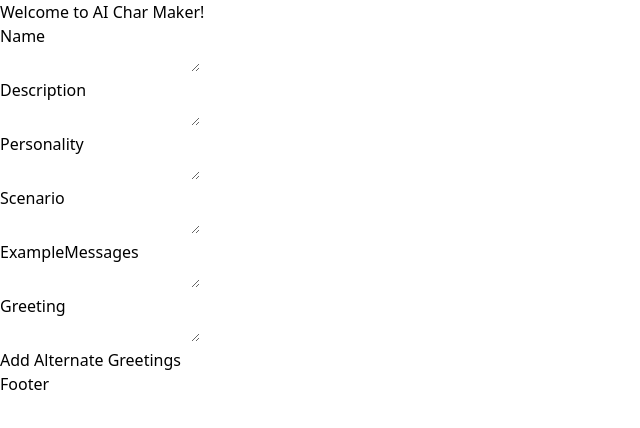
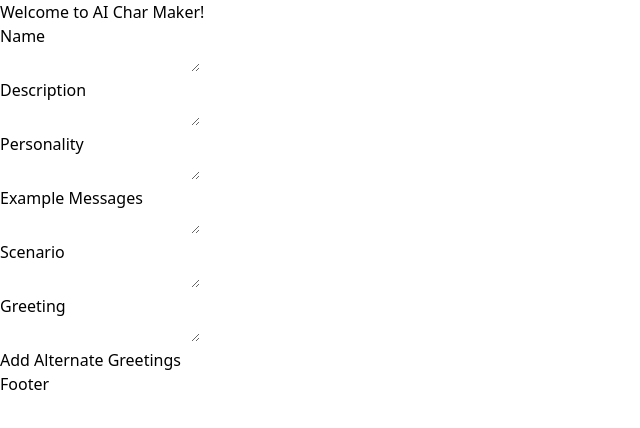
Before and after one commit to DJTX97/char-maker, a React (Vite) app: page / in a window 1280 px wide. Shown: the top 428 px of the page, without its empty margins (0-640 px from the left). Built offline with nearby package versions, Linux system fonts and the light colour scheme.

Commit message:
refactor: refactored input functionality

```diff
--- a/src/components/AltGreetings.tsx
+++ b/src/components/AltGreetings.tsx
@@ -1,36 +1,37 @@
 import Input from "./Input";
 import { useAtom } from "jotai/react";
-import { altGreetStore } from "../data/MainStore";
+import { altGreetStore, altGreetType } from "../data/MainStore";
+import { useEffect, useState } from "react";
 
 export default function AltGreetings() {
   const [altGreets, setAltGreets] = useAtom(altGreetStore);
 
-  const addAltGreet = () => {
-    setAltGreets((prev: string[]) => [...prev, ""]);
+  const handleAddAltGreet = () => {
+    const greetIndex = altGreets.length + 1;
+    setAltGreets((prevAltGreets: altGreetType[]) => [
+      ...prevAltGreets,
+      {
+        id: Date.now().toString(),
+        name: `Alternative Greeting ${greetIndex}`,
+        value: "",
+      },
+    ]);
   };
 
-  const removeAltGreet = () => {};
+  useEffect(() => {
+    console.log(altGreets);
+  }, [altGreets]);
 
   return (
     <div className="pt-12">
       <div className="flex flex-col gap-10">
-        {altGreets.map((item, index) => (
-          <div key={index} className="flex gap-5">
-            <Input id={`Alternative Greeting ${index + 1}`} val={item} />
-            <div className="flex items-center">
-              <button
-                className="h-14 bg-gray-800 text-white"
-                onClick={removeAltGreet}
-              >
-                Remove
-              </button>
-            </div>
-          </div>
+        {altGreets.map((altGreet, index) => (
+          <Input key={index} id={altGreet.id} name={altGreet.name} />
         ))}
       </div>
       <div>
         <button
-          onClick={addAltGreet}
+          onClick={handleAddAltGreet}
           className="mt-5 p-5 rounded-xl bg-gray-800 text-xl text-white"
         >
           Add Alternate Greetings
--- a/src/components/Input.tsx
+++ b/src/components/Input.tsx
@@ -1,24 +1,44 @@
 import { useState, useEffect, useRef } from "react";
 import { useAtom } from "jotai";
-import { mainInputStore } from "../data/MainStore";
+import {
+  mainInputStore,
+  mainInputType,
+  altGreetStore,
+} from "../data/MainStore";
 
 interface InputProps {
   id: string;
-  val?: string;
+  name?: string;
 }
 
-export default function Input({ id, val }: InputProps) {
+export default function Input({ id, name }: InputProps) {
   const textareaRef = useRef<HTMLTextAreaElement>(null);
   const [textareaValue, setTextareaValue] = useState("");
   const [mainInputs, setMainInputs] = useAtom(mainInputStore);
+  const [altGreets, setAltGreets] = useAtom(altGreetStore);
 
   const handleValueChange = (event: React.ChangeEvent<HTMLTextAreaElement>) => {
-    setTextareaValue(event.target.value);
-    setMainInputs((prev: any) => ({
-      ...prev,
-      [id]: event.target.value,
-    }))
+    //Persist event.target to access it asynchronously and keep state in sync with the actual data
+    event.persist();
+    const newValue = event.target.value;
+    setTextareaValue(newValue);
+
+    if (mainInputs.map(input => input.id).includes(id)) {
+      setMainInputs(prevMainInputs =>
+        prevMainInputs.map((input) =>
+          input.id === id ? { ...input, value: newValue } : input
+        )
+      );
+    } else if (altGreets.map(altGreet => altGreet.id).includes(id)) {
+      setAltGreets(prevAltGreets =>
+        prevAltGreets.map((altGreet) =>
+          altGreet.id === id ? { ...altGreet, value: newValue } : altGreet
+        )
+      );
+    }
   };
+
+
 
   // Autosize textarea to fit content
   useEffect(() => {
@@ -30,7 +50,7 @@ export default function Input({ id, val }: InputProps) {
 
   return (
     <div className="flex flex-col gap-3">
-      <div className="text-2xl font-semibold">{id}</div>
+      <div className="text-2xl font-semibold">{name}</div>
       <textarea
         id={id}
         ref={textareaRef}
--- a/src/components/Main.tsx
+++ b/src/components/Main.tsx
@@ -1,25 +1,10 @@
-import { MainInputs } from "../configs/MainInputs.json";
+import MainInputs from "./MainInputs";
 import AltGreetings from "./AltGreetings";
-import Input from "./Input";
-import { useEffect } from "react";
-import { useAtom } from "jotai";
-import { mainInputStore } from "../data/MainStore";
 
 export default function Main() {
-
-  const [mainInputs, setMainInputs] = useAtom(mainInputStore);
-
-  // useEffect(() => {
-  //   console.log(mainInputs);
-  // }, [mainInputs]);
-
   return (
     <div className="px-40">
-      <div className="flex flex-col gap-5">
-        {MainInputs.map((input, index) => (
-          <Input key={index} id={input} />
-        ))}
-      </div>
+      <MainInputs />
       <AltGreetings />
     </div>
   );
--- /dev/null
+++ b/src/components/MainInputs.tsx
@@ -0,0 +1,21 @@
+import Input from "./Input";
+import { useAtom } from "jotai";
+import { mainInputStore } from "../data/MainStore";
+import { useEffect } from "react";
+
+export default function MainInputs() {
+  const [mainInputs, setMainInputs] = useAtom(mainInputStore);
+
+  useEffect(() => {
+    console.log(mainInputs);
+  }, [mainInputs]);
+
+
+  return (
+    <div className="flex flex-col gap-5">
+      {mainInputs.map((input, index) => (
+        <Input key={index} id={input.id} name={input.name} />
+      ))}
+    </div>
+  );
+}
--- a/src/configs/MainInputs.json
+++ b/src/configs/MainInputs.json
@@ -1,3 +1,11 @@
 {
-    "MainInputs": ["Name", "Description", "Personality", "Scenario", "ExampleMessages", "Greeting"]
+  "MainInputs": [
+    { "id": "name", "name": "Name", "value": "" },
+    { "id": "description", "name": "Description", "value": "" },
+    { "id": "personality", "name": "Personality", "value": "" },
+    { "id": "mes_example", "name":"Example Messages", "value": "" },
+    { "id": "scenario", "name":"Scenario", "value": "" },
+    { "id": "first_mes", "name":"Greeting", "value": "" }
+  ],
+  "AltGreetings": []
 }
--- a/src/data/MainStore.ts
+++ b/src/data/MainStore.ts
@@ -1,8 +1,20 @@
 import { atom } from "jotai";
-import { MainInputs } from "../configs/MainInputs.json";
+import { MainInputs, AltGreetings } from "../configs/MainInputs.json";
 
-const mainInputs = Object.fromEntries(MainInputs.map((key) => [key, ""]));
+export interface mainInputType {
+    id: string;
+    name: string;
+    value: string;
+}
+
+export interface altGreetType {
+    id: string;
+    name: string;
+    value: string;
+}
+
+const mainInputs: mainInputType[] = MainInputs
 export const mainInputStore = atom(mainInputs);
 
-const altGreets: string[] = [];
+const altGreets: altGreetType[] = AltGreetings
 export const altGreetStore = atom(altGreets);
```
